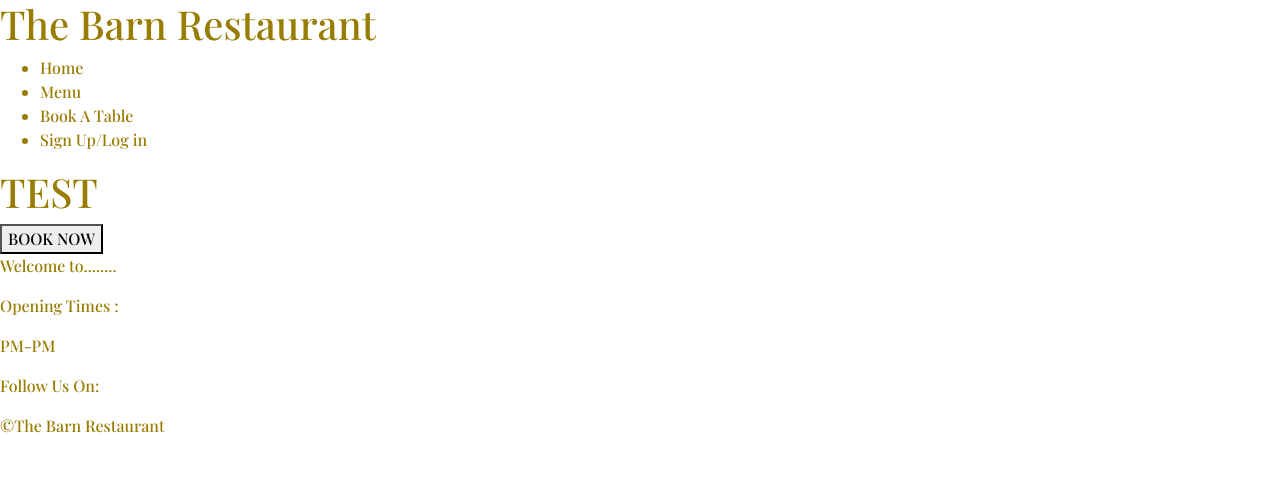
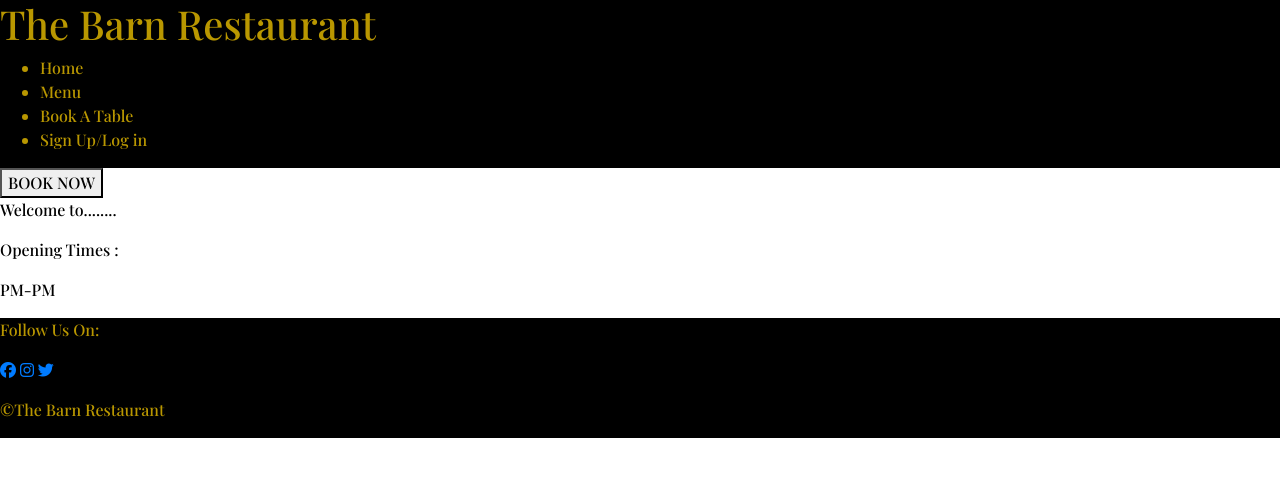
Before and after one commit to K-JC/The_Barn, a Django app: page / in a window 1280 px wide. Shown: the top 477 px of the page. Run offline with Django 3.2, Linux system fonts and the light colour scheme; some libraries are stand-ins or nearby versions.

Commit message:
add some styling to style.css to get the basic look of the page

```diff
--- a/static/css/style.css
+++ b/static/css/style.css
@@ -3,10 +3,32 @@
 
 body {
     font-family: 'Playfair Display', sans-serif;
-    font-weight: 300;
-    color: #997d02;
+    font-weight: 200;
+    font-size: medium;
+    color:black;
 }
-/*main image across page*/
+
+#barn-logo {
+    font-family: 'Playfair Display', sans-serif;
+    font-weight: 400;
+    color: #b99700;
+}
+/*main image across page...testing these with bright color backgrounds*/
 #hero-image {
-    background-image: url('../css/images/hero-image.jpg') no-repeat 95% 50%;
+    background-image: url('../css/images/hero-image.jpg');
 }
+
+.nav-bar {
+    color: #b99700;
+    background-color: black;
+}
+
+footer {
+    color: #b99700;
+    background-color: black;
+}
+
+/*fix color */
+#social-links {
+    color: white;
+}
--- a/templates/base.html
+++ b/templates/base.html
@@ -14,7 +14,7 @@
 <!--link to css stylesheet-->
     <link rel="stylesheet" href="{% static 'css/style.css' %}">
 <!--import font awesome-->
-    <link rel="stylesheet" href="https://kit.fontawesome.com/aa8c119590.js" crossorigin="anonymous">
+    <link rel="preconnect" href="https://kit.fontawesome.com/aa8c119590.js">
 <!---link to favicon-->
     <link rel="icon" href="{% static 'favicon.ico' %}">
 <!--import google fonts-->
@@ -23,10 +23,10 @@
 
 <body class="d-flex flex-column h-100">
 <!--Heading with logo and nav bar -->
-<h1>The Barn Restaurant</h1>
+<!--nav bar-->
 
-<!--nav bar-->
-<div class="">
+<div class="nav-bar">
+<h1 id="barn-logo">The Barn Restaurant</h1>
 
 <!--navagation home/menu/booking/login/signup/-->
 <ul>
@@ -47,7 +47,8 @@
 <footer>
 <!--Social media links and contact details -->
 <div>
-<p>Follow Us On:
+<p>Follow Us On: </p>
+<p id="social-links">
     <a href="https://facebook.com" target="_blank" rel="noopener" aria-label="Visit us on our Facebook page (opens in a new tab)"><i class="fa-brands fa-facebook"></i>
     </a>
     <a href="https://www.instagram.com/" target="_blank" rel="noopener" aria-label="Visit us on our Instagram page (opens in a new tab)"><i class="fa-brands fa-instagram"></i> </a>
@@ -61,4 +62,5 @@
 <!--bootstrap scripts-->
 <script src="https://cdn.jsdelivr.net/npm/jquery@3.5.1/dist/jquery.slim.min.js" integrity="sha384-DfXdz2htPH0lsSSs5nCTpuj/zy4C+OGpamoFVy38MVBnE+IbbVYUew+OrCXaRkfj" crossorigin="anonymous"></script>
 <script src="https://cdn.jsdelivr.net/npm/bootstrap@4.6.2/dist/js/bootstrap.bundle.min.js" integrity="sha384-Fy6S3B9q64WdZWQUiU+q4/2Lc9npb8tCaSX9FK7E8HnRr0Jz8D6OP9dO5Vg3Q9ct" crossorigin="anonymous"></script>
+<script src="https://kit.fontawesome.com/aa8c119590.js" crossorigin="anonymous"></script>
 </html>
--- a/templates/index.html
+++ b/templates/index.html
@@ -3,9 +3,7 @@
 {% block content %}
 
 <div>
-<h1> TEST </h1>
 <!--Restaurant Image-->
-
 <div id="hero-image">
 </div>
 </div>
```
